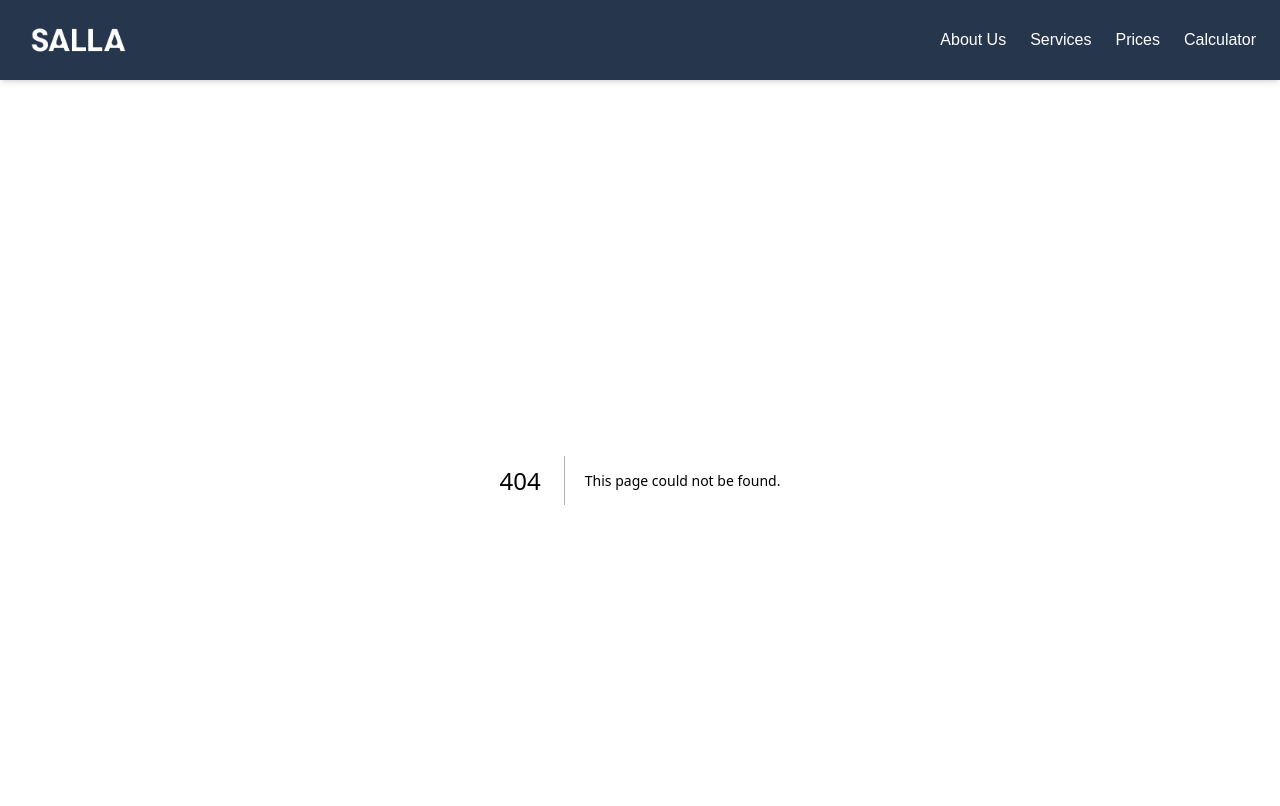
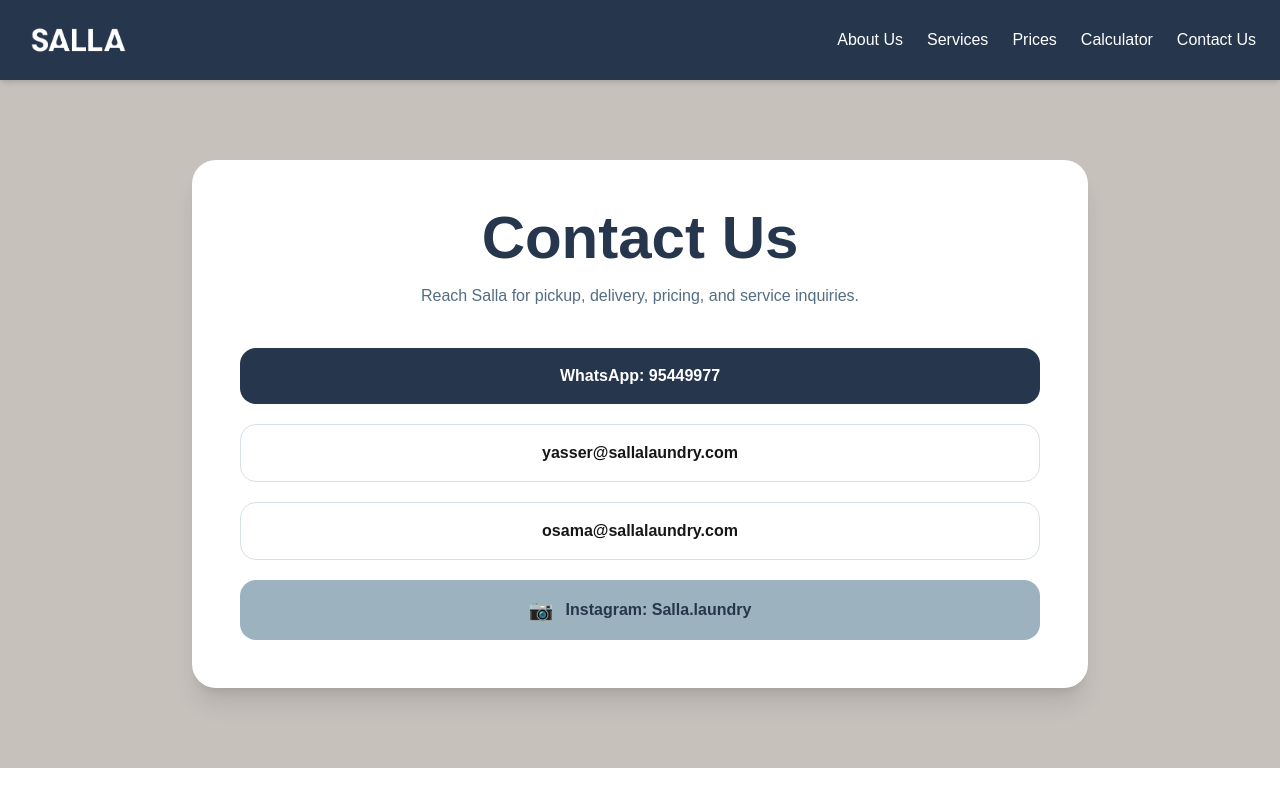
Before and after one commit to yasserm1999/salla-website, a Next.js app: page /contact in a window 1280 px wide. Before the commit this address had no page. Shown: the top 806 px of the page. Built offline with nearby package versions, Linux system fonts and the light colour scheme.

Commit message:
add header component + contact page + improved menu

```diff
--- /dev/null
+++ b/app/components/Header.tsx
@@ -0,0 +1,58 @@
+"use client";
+
+import Link from "next/link";
+import { useState } from "react";
+
+const links = [
+  { href: "/", label: "About Us" },
+  { href: "/services", label: "Services" },
+  { href: "/prices", label: "Prices" },
+  { href: "/calculator", label: "Calculator" },
+  { href: "/contact", label: "Contact Us" },
+];
+
+export default function Header() {
+  const [open, setOpen] = useState(false);
+
+  return (
+    <header className="sticky top-0 z-50 bg-[#26364d] text-white shadow-md">
+      <div className="mx-auto flex max-w-7xl items-center justify-between px-6 py-3">
+        <Link href="/" className="flex items-center">
+          <img src="/logo.png" alt="Salla Logo" className="h-14 w-auto object-contain" />
+        </Link>
+
+        <nav className="hidden gap-6 text-sm font-medium md:flex md:text-base">
+          {links.map((link) => (
+            <Link key={link.href} href={link.href} className="hover:text-[#9cb2bf]">
+              {link.label}
+            </Link>
+          ))}
+        </nav>
+
+        <div className="relative md:hidden">
+          <button
+            onClick={() => setOpen(!open)}
+            className="rounded-full bg-[#546d83] px-5 py-2 text-sm font-semibold shadow-md"
+          >
+            Menu
+          </button>
+
+          {open && (
+            <div className="absolute right-0 mt-3 w-56 overflow-hidden rounded-2xl bg-white text-[#26364d] shadow-2xl">
+              {links.map((link) => (
+                <Link
+                  key={link.href}
+                  href={link.href}
+                  onClick={() => setOpen(false)}
+                  className="block border-b border-[#eef2f4] px-5 py-4 text-sm font-semibold hover:bg-[#c6c1bb]/40"
+                >
+                  {link.label}
+                </Link>
+              ))}
+            </div>
+          )}
+        </div>
+      </div>
+    </header>
+  );
+}
--- /dev/null
+++ b/app/contact/page.tsx
@@ -0,0 +1,48 @@
+export default function ContactPage() {
+  return (
+    <main className="bg-[#c6c1bb] px-6 py-20">
+      <div className="mx-auto max-w-4xl rounded-3xl bg-white p-8 shadow-xl md:p-12">
+        <h1 className="mb-4 text-center text-4xl font-bold text-[#26364d] md:text-6xl">
+          Contact Us
+        </h1>
+
+        <p className="mb-10 text-center text-[#546d83]">
+          Reach Salla for pickup, delivery, pricing, and service inquiries.
+        </p>
+
+        <div className="grid gap-5">
+          <a
+            href="https://wa.me/96895449977"
+            target="_blank"
+            className="rounded-2xl bg-[#26364d] px-6 py-4 text-center font-semibold text-white hover:bg-[#546d83]"
+          >
+            WhatsApp: 95449977
+          </a>
+
+          <a
+            href="mailto:yasser@sallalaundry.com"
+            className="rounded-2xl border border-[#d8e1e7] px-6 py-4 text-center font-semibold hover:bg-[#f5f3f0]"
+          >
+            yasser@sallalaundry.com
+          </a>
+
+          <a
+            href="mailto:osama@sallalaundry.com"
+            className="rounded-2xl border border-[#d8e1e7] px-6 py-4 text-center font-semibold hover:bg-[#f5f3f0]"
+          >
+            osama@sallalaundry.com
+          </a>
+
+          <a
+            href="https://www.instagram.com/salla.laundry"
+            target="_blank"
+            className="flex items-center justify-center gap-3 rounded-2xl bg-[#9cb2bf] px-6 py-4 font-semibold text-[#26364d] hover:bg-[#8aa4b3]"
+          >
+            <span className="text-xl">📷</span>
+            Instagram: Salla.laundry
+          </a>
+        </div>
+      </div>
+    </main>
+  );
+}
--- a/app/layout.tsx
+++ b/app/layout.tsx
@@ -1,6 +1,6 @@
 import type { Metadata } from "next";
 import "./globals.css";
-import Link from "next/link";
+import Header from "./components/Header";
 
 export const metadata: Metadata = {
   title: "Salla - Professional Wet & Dry Cleaning",
@@ -32,57 +32,7 @@
   return (
     <html lang="en">
       <body className="bg-white text-[#26364d]">
-        <header className="sticky top-0 z-50 bg-[#26364d] text-white shadow-md">
-          <div className="mx-auto flex max-w-7xl items-center justify-between px-6 py-3">
-            <Link href="/" className="flex items-center">
-              <img
-                src="/logo.png"
-                alt="Salla Logo"
-                className="h-14 w-auto object-contain"
-              />
-            </Link>
-
-            <nav className="hidden gap-6 text-sm font-medium md:flex md:text-base">
-              <Link href="/" className="hover:text-[#9cb2bf]">
-                About Us
-              </Link>
-              <Link href="/services" className="hover:text-[#9cb2bf]">
-                Services
-              </Link>
-              <Link href="/prices" className="hover:text-[#9cb2bf]">
-                Prices
-              </Link>
-              <Link href="/calculator" className="hover:text-[#9cb2bf]">
-                Calculator
-              </Link>
-            </nav>
-
-            <details className="relative md:hidden">
-              <summary className="cursor-pointer list-none rounded-lg bg-[#546d83] px-4 py-2 text-sm font-semibold">
-                Menu
-              </summary>
-
-              <div className="absolute right-0 mt-3 flex w-44 flex-col overflow-hidden rounded-xl bg-white text-[#26364d] shadow-xl">
-                <Link href="/" className="px-4 py-3 hover:bg-[#eef2f4]">
-                  About Us
-                </Link>
-                <Link href="/services" className="px-4 py-3 hover:bg-[#eef2f4]">
-                  Services
-                </Link>
-                <Link href="/prices" className="px-4 py-3 hover:bg-[#eef2f4]">
-                  Prices
-                </Link>
-                <Link
-                  href="/calculator"
-                  className="px-4 py-3 hover:bg-[#eef2f4]"
-                >
-                  Calculator
-                </Link>
-              </div>
-            </details>
-          </div>
-        </header>
-
+        <Header />
         {children}
       </body>
     </html>
```
